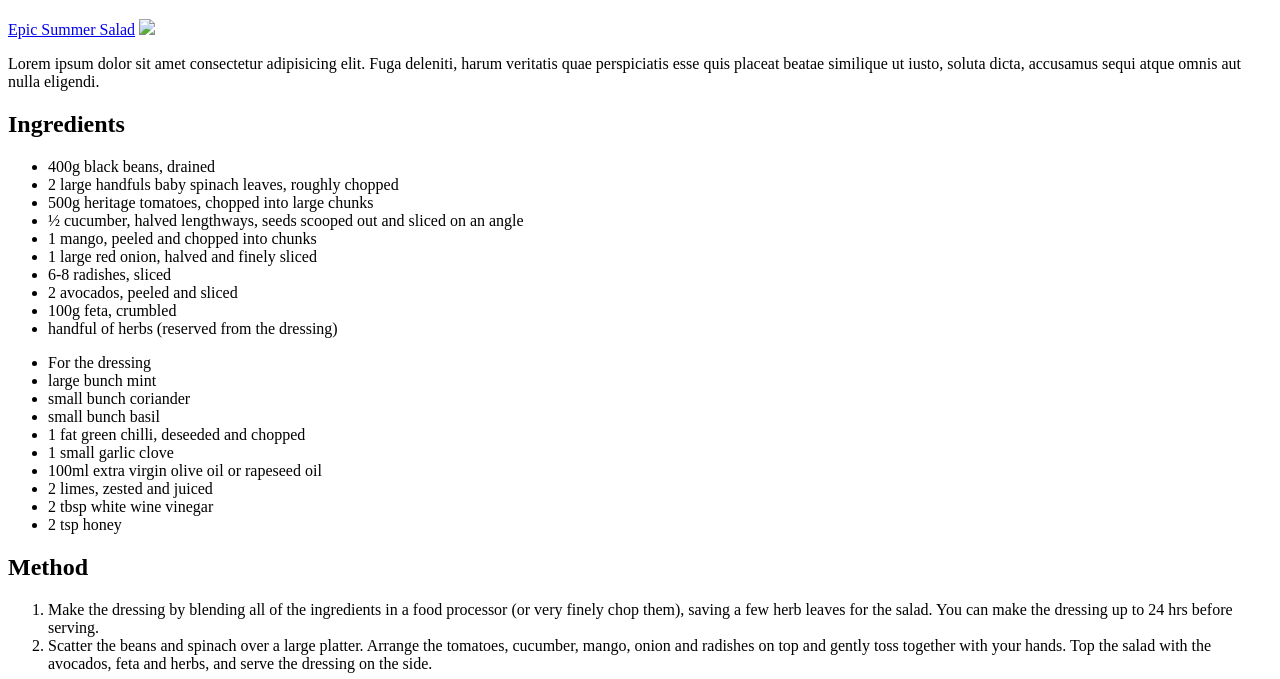
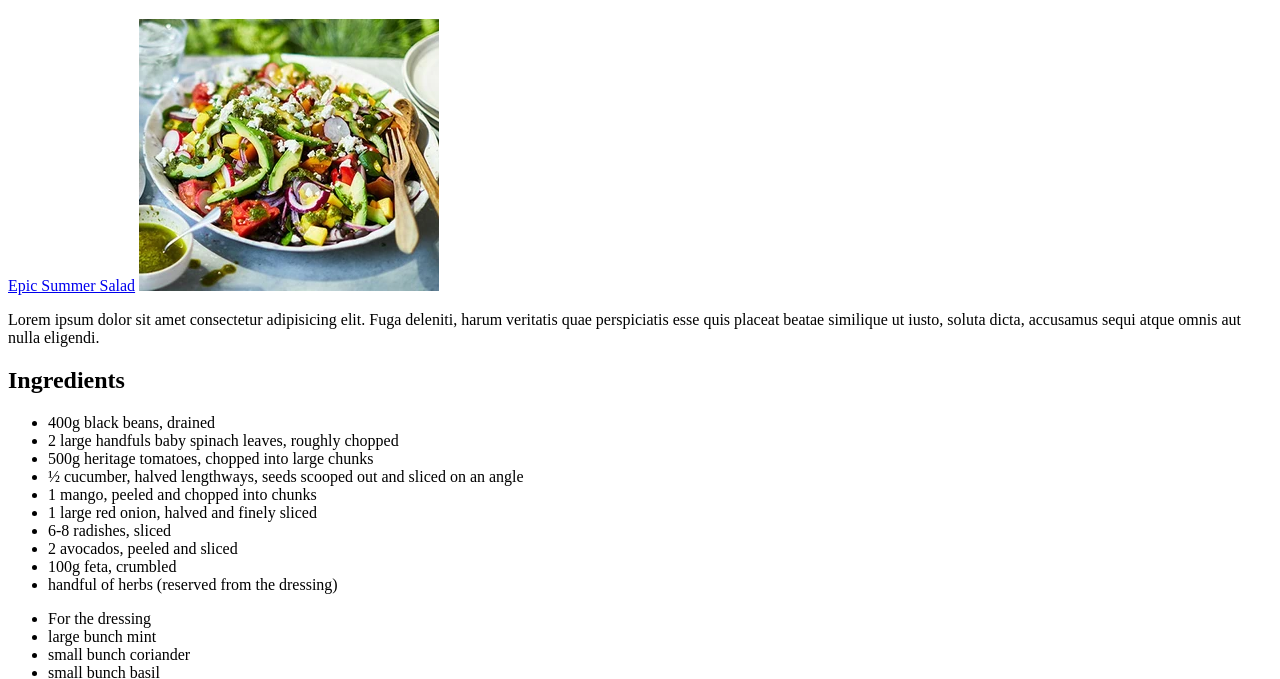
Before and after one commit to Sundance-k/odin-recipes, a plain HTML site: page recipes/epicsummersalad.html in a window 1280 px wide. Shown: the part 61-740 px from the top of the page. Drawn offline with Linux system fonts and the light colour scheme; files that its build step writes are made by us from their sources; the site is published under a folder, as on GitHub Pages, so addresses that start at the root find nothing.

Commit message:
Actually fixed imgages not working

```diff
--- a/recipes/epicsummersalad.html
+++ b/recipes/epicsummersalad.html
@@ -11,7 +11,7 @@
 <h1>Epic Summer Salad</h1>
 
 <a href="https://www.bbcgoodfood.com/recipes/epic-summer-salad">Epic Summer Salad</a>
-<img src="/images/epic-summer-salad-000aded.webp">
+<img src="../images/epic-summer-salad-000aded.webp">
 <p>Lorem ipsum dolor sit amet consectetur adipisicing elit. Fuga deleniti, harum veritatis quae
     perspiciatis esse quis placeat beatae similique ut iusto, soluta dicta, accusamus sequi atque
     omnis aut nulla eligendi.</p>
```
Also changed, not shown: recipes/parmlemonsasparagus.html (+1 -1 lines).
